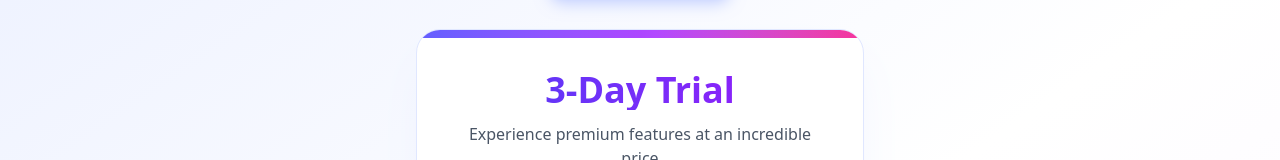
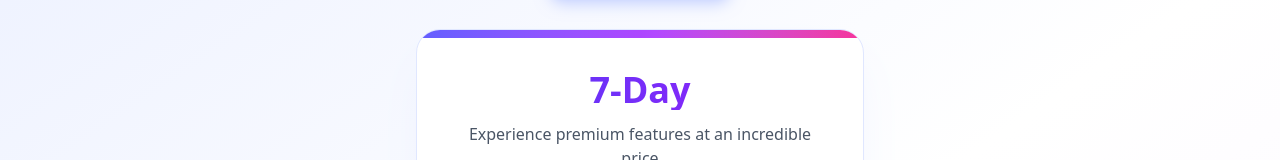
Before and after one commit to riturajrai/QrReviewSystemFronmtend, a Next.js app: page /subscribe in a window 1280 px wide. Shown: the part 120-280 px from the top of the page. Built offline with nearby package versions, Linux system fonts and the light colour scheme; no server answers.

Commit message:
Update page.js

```diff
--- a/src/app/subscribe/page.js
+++ b/src/app/subscribe/page.js
@@ -280,7 +280,7 @@ export default function SubscribePage() {
             {/* Header */}
             <div className="text-center mb-8">
               <h1 className="text-4xl font-bold bg-gradient-to-r from-indigo-600 to-purple-600 bg-clip-text text-transparent mb-3">
-                3-Day Trial
+                7-Day
               </h1>
               <p className="text-gray-600">
                 Experience premium features at an incredible price
```
